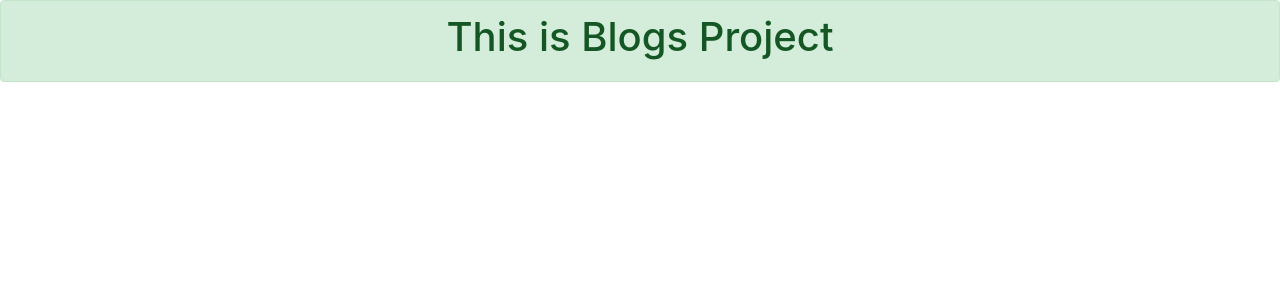
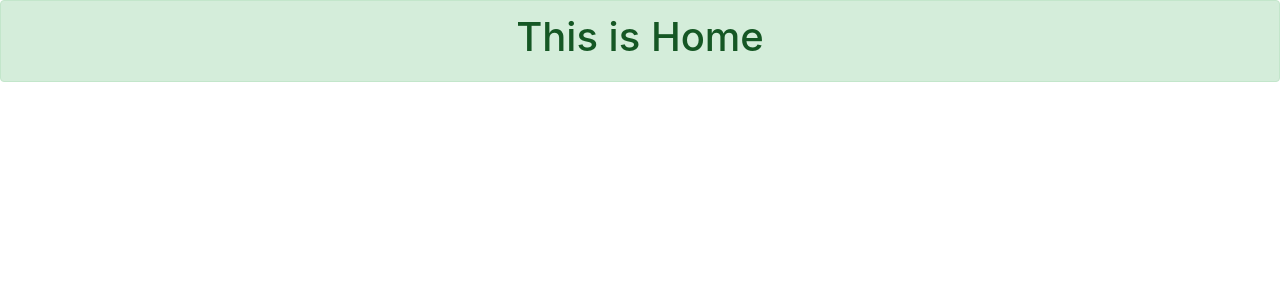
Before and after one commit to omareldars/Django-Blog, a Django app: page / in a window 1280 px wide. Shown: the top 300 px of the page. Run offline with Django 3.2, Linux system fonts and the light colour scheme; some libraries are stand-ins or nearby versions.

```diff
--- a/templates/user/blogs.html
+++ b/templates/user/blogs.html
@@ -1,6 +1,6 @@
 {% extends "./base.html" %}
 {% block page_content %}
     <div class="alert alert-success">
-        <h1 class="text-center">This is Blogs Project</h1>
+        <h1 class="text-center">This is Home</h1>
     </div>
 {% endblock %}
```
Also changed, not shown: cat-img-3_LeKUKpJ.jpg (deleted).
